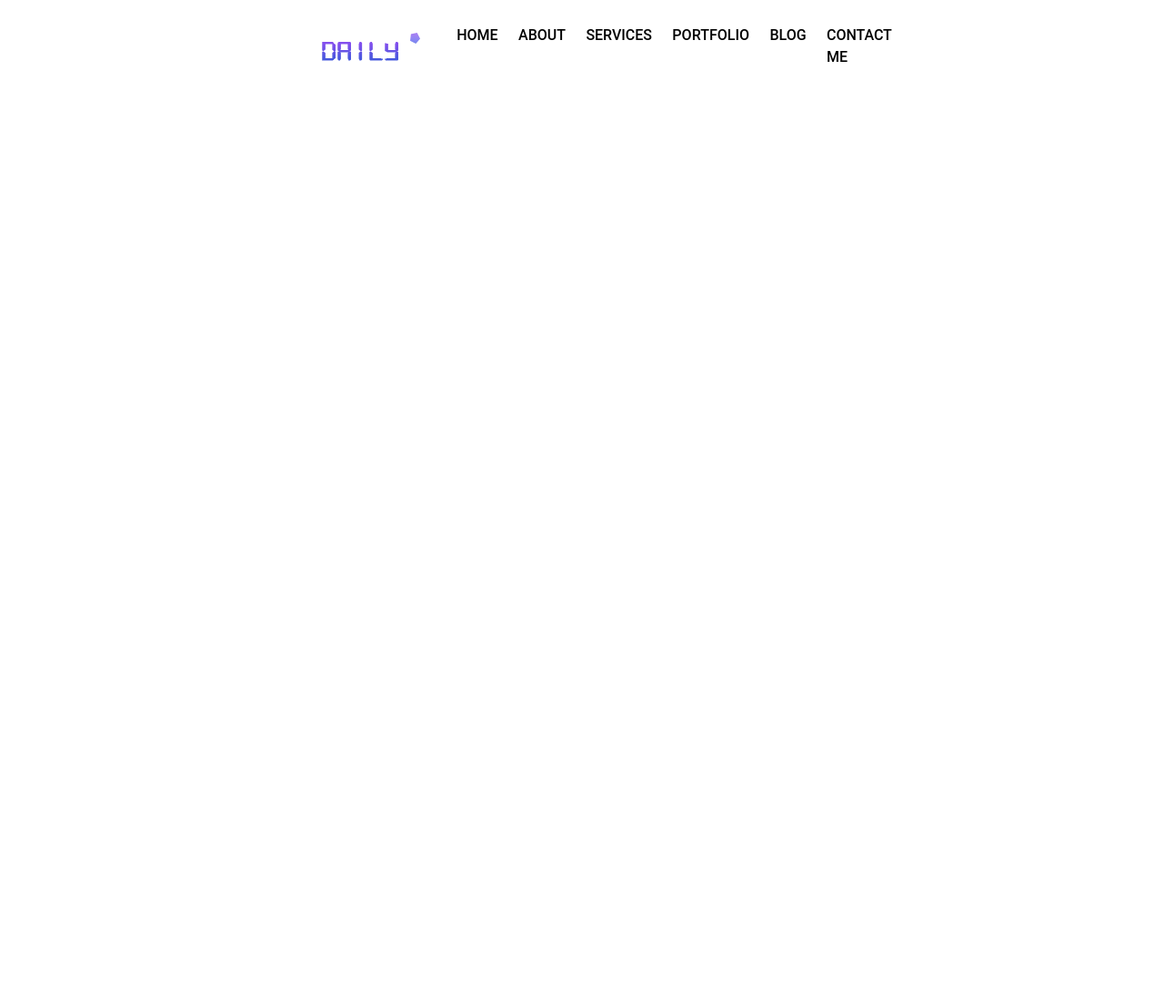
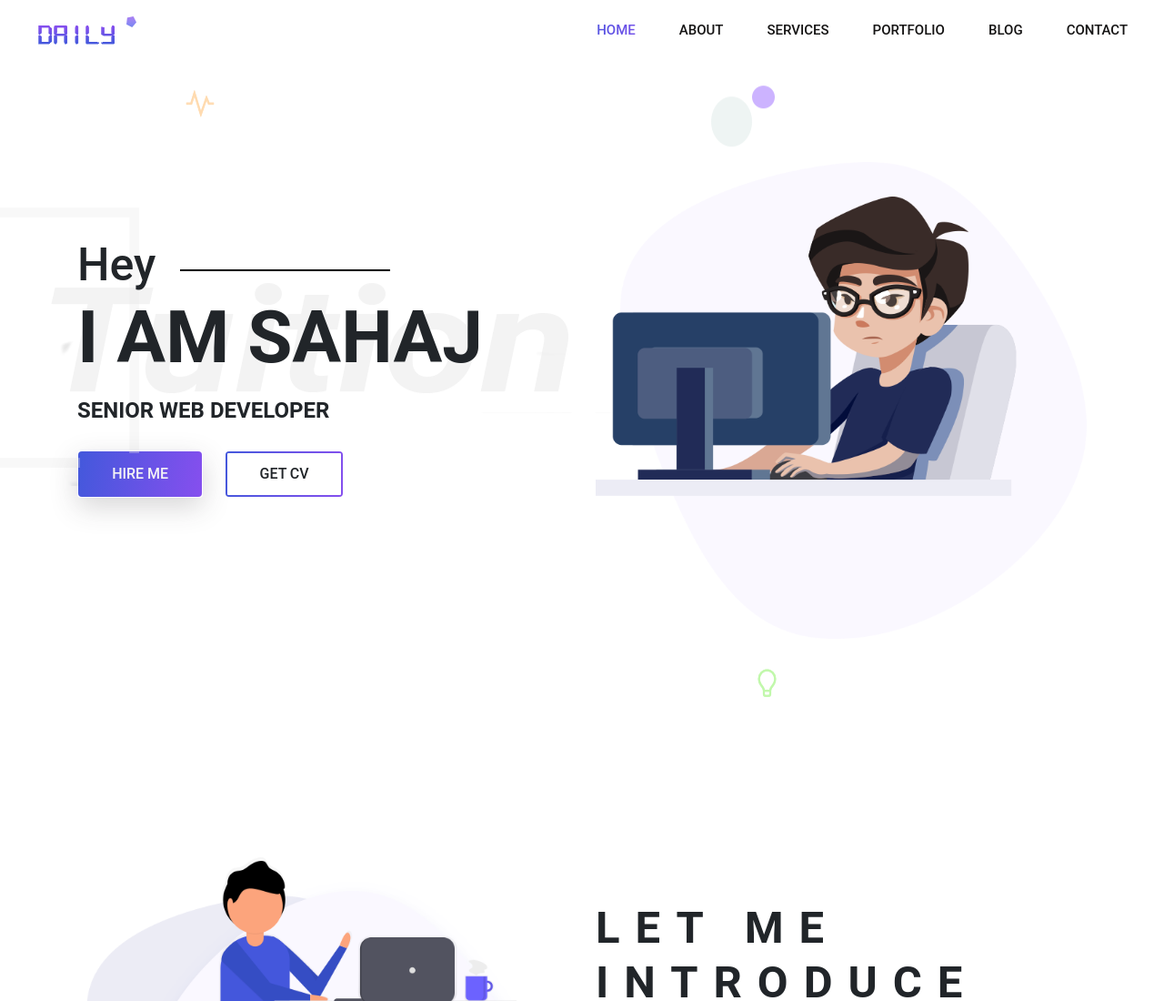
Before and after one commit to Skaps95/portfolio_app, a plain HTML site: page index.html in a window 1280 px wide. Shown: the top 1100 px of the page at 91% size. Before the commit the page ends 800 px from the top, so only its background shows below. Drawn offline with Linux system fonts and the light colour scheme.

Commit message:
Implemented Header, Intro and About area.

```diff
--- /dev/null
+++ b/css/partials/_global.css
@@ -0,0 +1,62 @@
+/* Global Classes */
+
+.title-text {
+    font:normal bold 50px/72px var(--roboto);
+}
+
+.text-uppercase {
+    text-transform: uppercase;
+}
+
+/* Buttons */
+
+.button {
+    padding: 0.8rem 2.2rem;
+    font: normal 500 16px/20px var(--roboto);
+    position: relative;
+    border: 3px solid transparent;
+    border-radius: 4px;
+}
+
+.button.primary-button {
+    background: var(--gradient-color);
+    background-clip: padding-box;
+    color: whitesmoke;
+    transition: background .6s ease;
+    box-shadow: var(--box-shadow);
+}
+
+.button.primary-button:hover{
+    background: whitesmoke;
+    background-clip: padding-box;
+    color: #000;
+}
+
+.button.button.primary-button::after,.button.secondary-button::after{
+    position: absolute;
+    top: -2px;
+    left: -2px;
+    bottom: -2px;
+    right: -2px;
+    background: var(--gradient-color);
+    content: ' ';
+    z-index: -1;
+    border-radius: 4px;
+}
+
+.button.secondary-button {
+    background: white;
+    background-clip: padding-box;
+    transition: background 0.6s ease;
+}
+
+.button.secondary-button:hover {
+    background: var(--gradient-color);
+    color: whitesmoke;
+    box-shadow: var(--box-shadow);
+}
+
+p.para {
+    color: var(--text-color);
+    font: normal 500 16px/ 25px var(--roboto);
+}
--- /dev/null
+++ b/css/partials/_variables.css
@@ -0,0 +1,21 @@
+html, body {
+    margin: 0%;
+    box-sizing: border-box;
+    width: 100%;
+    height: 100%;
+}
+
+/* CSS Variables */
+:root {
+    --primary-color: #4458dc;
+    --primary-color2: #854fee;
+    --title-color: #141313;
+    --text-color: #777777;
+    --border-color: #201f1f17;
+    --gradient-color: linear-gradient(100deg, #4458dc 0%, #854fee 100%);
+    --shadow-color: 0px 10px 30px rgba(118,85,225,0.3);
+    --box-shadow: 0px 10px 30px rgba(57,56,61,0.205);
+
+    /* Font Family Vairables */
+    --roboto: 'Roboto', cursive;
+}
--- a/css/style.css
+++ b/css/style.css
@@ -1,20 +1,95 @@
 /* Import fonts from fonts.css */
 @import url(./fonts.css);
 
+/* Import CSS Variables */
+@import url(./partials/_variables.css);
+
+/* Import Global Styles */
+@import url(./partials/_global.css);
+
 /* Start Navigation */
-.header_area .main-menu .navbar .navbar-brand {
-    padding: 0.2rem 0.5rem;
+.header_area .main-menu .navbar.navbar-brand {
+    padding: 0 2rem 0 5rem;
 }
 
-.header_area .main-menu .navbar {
+.header_area .main-menu.navbar {
     padding: 1rem 20rem;
 }
 
 .header_area .main-menu .nav-item .nav-link {
-    font-family: "Roboto";
+    font: normal 500 15px/2px var(--roboto);
     text-transform: uppercase;
+    padding: 1.5rem;
+    color: var(--title-color);
+}
+
+.header_area .main-menu .navbar-nav .active a{
+    background: var(--gradient-color);
+    -webkit-background-clip: text;
+    -webkit-text-fill-color: transparent;
+    background-clip: text;
+}
+
+.header_area .main-menu .navbar-nav a:hover{
+    background: var(--gradient-color);
+    -webkit-background-clip: text;
+    -webkit-text-fill-color: transparent;
+    background-clip: text;
+}
+
+/* End Navigation */
+
+/* Start Banner Area */
+
+.site-main .site-banner {
+    background: url(../img/banner/home-banner.png) no-repeat;
+    background-position: 0% 50%;
+}
+
+.site-main .site-banner .site-title h3{
+    padding-top: 35%;
     font-weight: 500;
-    padding: 0.7rem;
-    color: black;
 }
-/* End Navigation */
+
+.site-main .site-banner .site-title h3::after{
+    content: " ";
+    height: 2px;
+    width: 18vw;
+    background: black;
+    display: inline-block;
+    margin-left: 5%;
+    transform: translateY(-10px);
+}
+
+.site-main .site-banner .site-title h1{
+    font-size: 5rem;
+}
+
+.site-main .site-banner .site-title h4{
+    font-size: 1.5rem;
+}
+
+.site-main .site-banner .banner-image > img {
+    padding: 7rem 0;
+    width: 90rem;
+}
+
+/* End Banner Area */
+
+
+/* Start About Area */
+
+.site-main .about-area {
+    padding: 8rem 5rem;
+}
+
+.site-main .about-area .about-title h2 > span {
+    display: block;
+    font: normal bold 49px/ 60px var(--roboto) ;
+    letter-spacing: 17px;
+}
+
+.site-main .about-area .about-title .paragraph > p {
+    padding: .4rem 0;
+}
+/* End About Area */
--- a/index.html
+++ b/index.html
@@ -42,7 +42,7 @@
                         <a class="nav-link" href="#">Blog</a>
                     </li>
                     <li class="nav-item">
-                        <a class="nav-link" href="#">Contact Me</a>
+                        <a class="nav-link" href="#">Contact</a>
                     </li>
                   </ul>
                 </div>
@@ -51,6 +51,73 @@
     </header>
 
     <!-- ==================== End Header Area ====================== -->
+
+    <!-- ==================== Start Main Area ====================== -->
+    <main class="site-main">
+
+      <!-- ================== Start Banner Area ==================  -->
+      <section class="site-banner">
+        <div class="container">
+          <div class="row">
+            <div class="col-lg-6 col-md-12 site-title">
+              <h3 class="title-text">Hey</h3>
+              <h1 class="title-text text-uppercase">I am Sahaj</h1>
+              <h4 class="title-text text-uppercase">Senior Web Developer</h4>
+              <div class="site-buttons">
+                <div class="d-flex flex-row flex-wrap">
+                  <button type="button" class="btn button primary-button mr-4 text-uppercase">Hire Me</button>
+                  <button type="button" class="btn button secondary-button text-uppercase">Get CV</button>
+                </div>
+              </div>
+            </div>
+            <div class="col-lg-6 col-md-12 banner-image">
+              <img src="./img/banner/banner-image.png" alt="banner-img" class="img-fluid">
+            </div>
+          </div>
+        </div>
+      </section>
+      <!-- ================== End Banner Area ====================  -->
+
+
+      <!-- ================== Start About Area ==================  -->
+
+      <section class="about-area">
+        <div class="container-fluid">
+          <div class="row">
+            <div class="col-lg-6 col-md-12">
+              <div class="about-image">
+                <img src="./img/about-us.png" alt="About Img" class="img-fluid">
+              </div>
+            </div>
+            <div class="col-lg-6 col-md-12 about-title">
+              <h2 class="text-uppercase pt-5">
+                <span>Let me</span>
+                <span>introduce</span>
+                <span>myself</span>
+              </h2>
+              <div class="paragraph py-4 w-75">
+                <p class="para">
+                  Lorem ipsum dolor sit amet consectetur adipisicing elit. Repellendus accusamus nostrum quae adipisci minus temporibus vitae officia ullam deserunt eaque.
+                </p>
+                <p class="para">
+                  Lorem ipsum dolor sit amet, consectetur adipisicing elit. Laborum non tempora minima nihil amet asperiores omnis deleniti dolorem nisi at!
+                  Lorem ipsum dolor, sit amet consectetur adipisicing elit. Eaque temporibus delectus minima sapiente totam. Ducimus error sunt eum eligendi fuga?
+                </p>
+              </div>
+              <button type="button" class="btn button primary-button text-uppercase">Download CV</button>
+            </div>
+          </div>
+        </div>
+      </section>
+
+      <!-- ================== End About Area ====================  -->
+
+
+    </main>
+    <!-- ==================== End Main Area ======================== -->
+
+
+
     <!-- jQuery JS file -->
     <script src="./js/jQuery.3.5.1.js"></script>
     <!-- Bootstrap JS file -->
```
